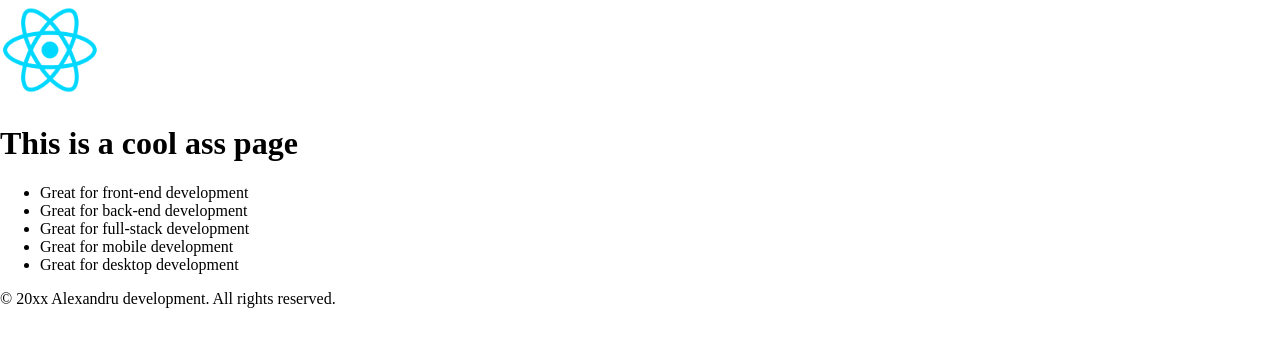
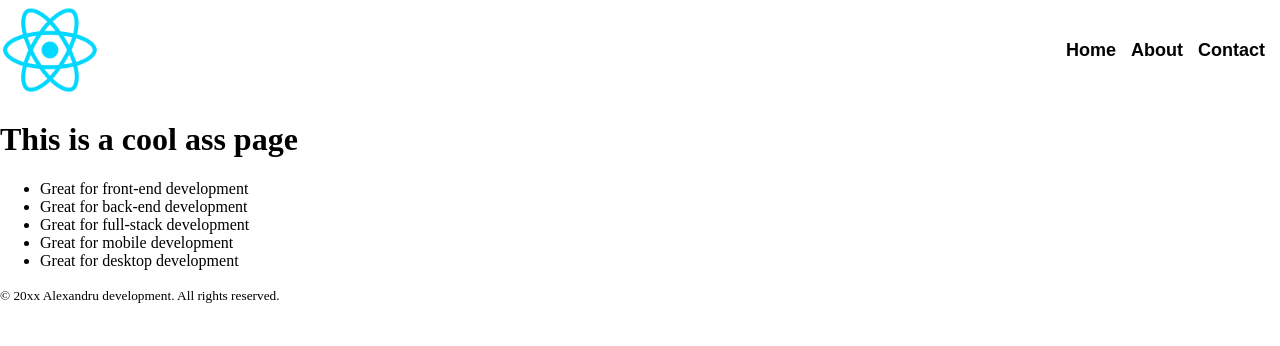
Before and after one commit to Alin044/ReactApp, a React (Vite) app: page / in a window 1280 px wide. Shown: the top 346 px of the page. Built offline with nearby package versions, Linux system fonts and the light colour scheme.

Commit message:
Styling exercise

```diff
--- /dev/null
+++ b/src/App.css
@@ -0,0 +1,12 @@
+.nav-list{
+  display: flex;
+  flex-direction: row;
+  list-style: none;
+  font-weight: 600;
+
+}
+
+.header-container{
+  display: flex;
+
+}
--- a/src/App.jsx
+++ b/src/App.jsx
@@ -1,13 +1,24 @@
 import React from 'react'
 
-function App() {
+
+function Header(){
   return (
-    <div>
-      <header>
+      <header className="header-container">
         <img src="../public/images/React.webp" alt="React Logo" width="100" />
+        <nav className="nav-container">
+          <ul className="nav-list">
+            <li>Home</li>
+            <li>About</li>
+            <li>Contact</li>
+          </ul>
+        </nav>
       </header>
+  )
+}
 
-      <main>
+function MainContent(){
+  return (
+    <main>
         <h1>This is a cool ass page</h1>
 
         <ul>
@@ -18,8 +29,22 @@ function App() {
           <li>Great for desktop development</li>
         </ul>
       </main>
-      <footer>© 20xx Alexandru development. All rights reserved.</footer>
-    </div>
+  )
+}
+
+function Footer(){
+  return (
+    <footer><small>© 20xx Alexandru development. All rights reserved.</small></footer>
+  )
+}
+
+function App() {
+  return (
+    <>
+      <Header />
+      <MainContent />
+      <Footer />
+    </>
   )
 }
 
--- a/src/index.css
+++ b/src/index.css
@@ -4,3 +4,22 @@ body {
   padding: 0;
   min-height: 100vh;
 }
+
+.nav-list{
+  display: flex;
+  flex-direction: row;
+  list-style: none;
+  font-weight: 600;
+}
+
+.nav-list li{
+  margin-right: 15px;
+  font-family: sans-serif;
+  font-size: 18px;
+}
+
+.header-container{
+  display: flex;
+  justify-content: space-between;
+  align-items: center;
+}
```
